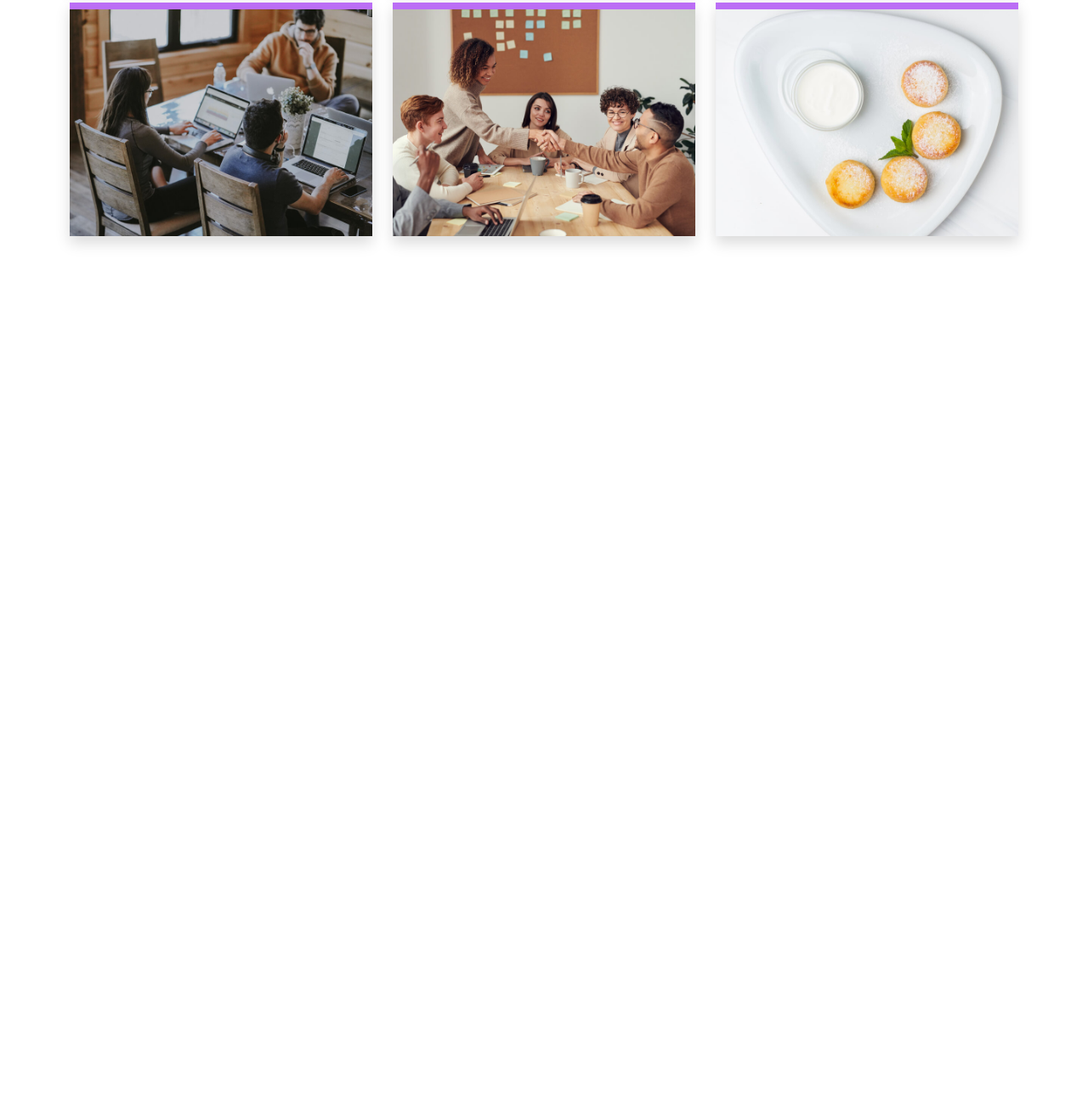
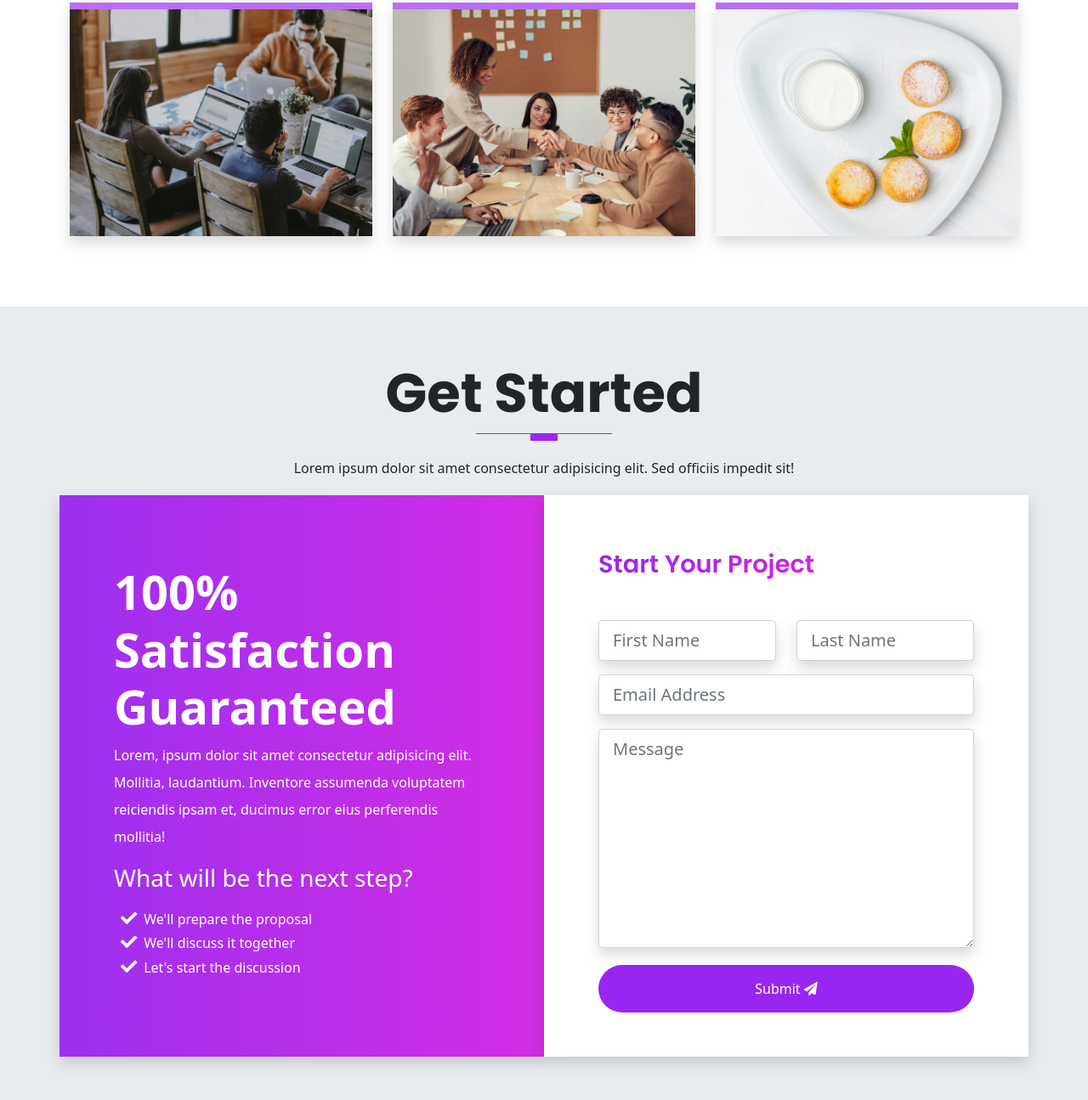
Before and after one commit to krisdianwidya/learn-bootstrap-5, a website: page index.html in a window 1280 px wide. Shown: the part 6107-7402 px from the top of the page at 85% size. Before the commit the page ends 6468 px from the top, so only its background shows below. Drawn offline with Linux system fonts and the light colour scheme.

Commit message:
create get started section and styling

```diff
--- a/index.html
+++ b/index.html
@@ -530,7 +530,6 @@
     </section>
 
     <!-- START PORTFOLIO SECTION -->
-
     <section id="portfolio" class="portfolio">
         <div class="container">
             <div class="row text-center mt-5">
@@ -662,6 +661,64 @@
         </div>
     </section>
 
+    <!-- START GET STARTED SECTION -->
+    <section id="contact" class="get-started">
+        <div class="container">
+            <div class="row text-center">
+                <h1 class="display-3 fw-bold text-capitalize">Get started</h1>
+                <div class="heading-line"></div>
+                <p class="lh-lg">Lorem ipsum dolor sit amet consectetur adipisicing elit. Sed officiis impedit sit!</p>
+            </div>
+
+            <!-- START THE CTA CONTENT -->
+            <div class="row text-white">
+                <div class="col-12 col-lg-6 gradient shadow p-3">
+                    <div class="cta-info w-100">
+                        <h4 class="display-4 fw-bold">100% Satisfaction Guaranteed</h4>
+                        <p class="lh-lg">Lorem, ipsum dolor sit amet consectetur adipisicing elit. Mollitia, laudantium.
+                            Inventore assumenda voluptatem reiciendis ipsam et, ducimus error eius perferendis mollitia!
+                        </p>
+                        <h3 class="display-3--brief">What will be the next step?</h3>
+                        <ul class="cta-info__list">
+                            <li>We'll prepare the proposal</li>
+                            <li>We'll discuss it together</li>
+                            <li>Let's start the discussion</li>
+                        </ul>
+                    </div>
+                </div>
+                <div class="col-12 col-lg-6 bg-white shadow p-3">
+                    <div class="form w-100 pb-2">
+                        <h4 class="display-3--title mb-5">start your project</h4>
+                        <form action="#" class="row">
+                            <div class="col-lg-6 col-md-6 mb-3">
+                                <input type="text" placeholder="First Name" id="inputFirstName"
+                                    class="form-control shadow form-control-lg">
+                            </div>
+                            <div class="col-lg-6 col-md-6 mb-3">
+                                <input type="text" placeholder="Last Name" id="inputLastName"
+                                    class="form-control shadow form-control-lg">
+                            </div>
+                            <div class="col-lg-12 mb-3">
+                                <input type="email" placeholder="Email Address" id="inputEmail"
+                                    class="form-control shadow form-control-lg">
+                            </div>
+                            <div class="col-lg-12 mb-3">
+                                <textarea name="message" placeholder="Message" id="message" cols="30" rows="8"
+                                    class="form-control shadow form-control-lg"></textarea>
+                            </div>
+                            <div class="text-center d-grid mt-1">
+                                <button type="button" class="btn btn-primary rounded-pill pt-3 pb-3">
+                                    Submit
+                                    <i class="fas fa-paper-plane"></i>
+                                </button>
+                            </div>
+                        </form>
+                    </div>
+                </div>
+            </div>
+        </div>
+    </section>
+
     <script src="/assets/vendors/js/glightbox.min.js"></script>
     <script src="/assets/js/bootstrap.bundle.js"></script>
 
--- a/scss/components/_typography.scss
+++ b/scss/components/_typography.scss
@@ -1,4 +1,5 @@
 @use '../custom' as *;
+@use '../components/mixins' as *;
 
 .display-2 {
   margin-bottom: 1rem;
@@ -69,3 +70,8 @@
   border-right: 0.1rem solid $gray-300;
   height: 100%;
 }
+
+// GRADIENT BG
+.gradient {
+  @include gradient;
+}
--- a/scss/sections/_get-started.scss
+++ b/scss/sections/_get-started.scss
@@ -0,0 +1,45 @@
+@use '../custom' as *;
+@use '../components/mixins' as *;
+
+.get-started {
+  padding: 4rem 0;
+  background-color: $gray-200;
+}
+
+.cta-info {
+  padding: 3rem;
+  margin: 1rem 0;
+
+  &__list {
+    position: relative;
+    list-style-type: none;
+    display: block;
+    padding-top: 0.5rem;
+    padding-left: 0.5rem;
+    margin-bottom: 0.7rem;
+
+    li::before {
+      font-family: "Font Awesome 5 Free";
+      content: "\f00c";
+      font-weight: 600;
+      margin-right: 0.5rem;
+      font-size: 1.2rem;
+    }
+  }
+}
+
+// FORM CONTENT
+.form {
+  padding: 3rem;
+
+  button {
+    border: none;
+    color: $white;
+
+    a {
+      color: $white;
+      text-decoration: none;
+      text-transform: capitalize;
+    }
+  }
+}
```
Also changed, not shown: assets/css/style.css, 1 other file.
